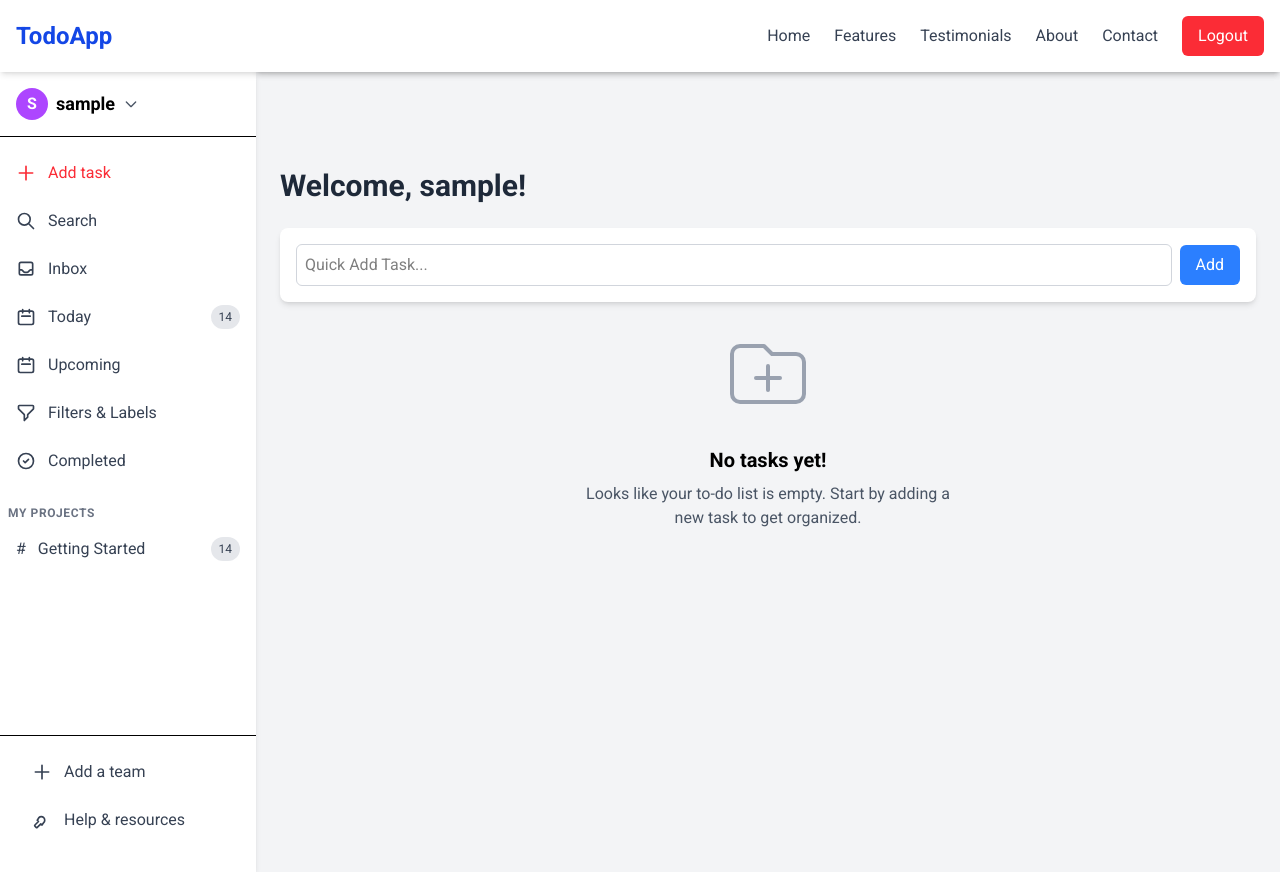
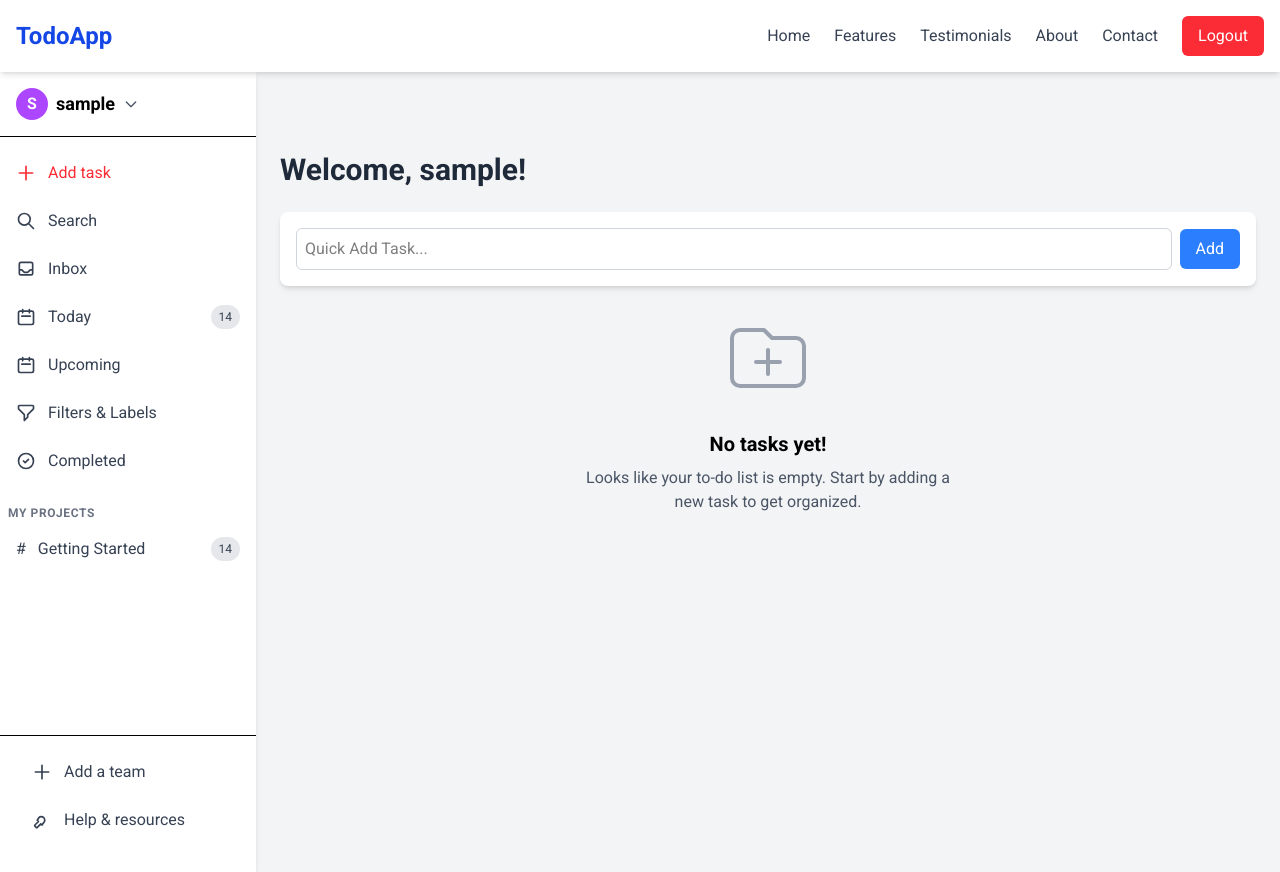
Before and after one commit to MANOJGARJE123/to-do-app, a React (Vite) app in the folder frontend/: page /dashboard in a window 1280 px wide. Built offline with nearby package versions, Linux system fonts and the light colour scheme; no server answers; sample sign-in values are in the browser's storage.

Commit message:
fixes/UI issues in all pages

```diff
--- a/frontend/src/components/Header.jsx
+++ b/frontend/src/components/Header.jsx
@@ -14,7 +14,7 @@ const Header = () => {
   console.log(user);
 
   return (
-    <div className="bg-white shadow-md p-4 flex justify-between items-center fixed top-0 left-64 right-0 z-10">
+    <div className="bg-white shadow-md p-4 flex justify-between items-center fixed top-0 left-64 right-0 z-10 h-16">
       <h1 className="text-xl font-bold">Inbox</h1>
       <div className="flex items-center space-x-4">
         {user != null ? (
--- a/frontend/src/pages/AboutPage.jsx
+++ b/frontend/src/pages/AboutPage.jsx
@@ -3,7 +3,7 @@ import AboutSection from '../components/AboutSection';
 
 const AboutPage = () => {
   return (
-    <div className="pt-16">
+    <div>
       <AboutSection />
     </div>
   );
--- a/frontend/src/pages/ContactPage.jsx
+++ b/frontend/src/pages/ContactPage.jsx
@@ -3,7 +3,7 @@ import ContactSection from '../components/ContactSection';
 
 const ContactPage = () => {
   return (
-    <div className="pt-16">
+    <div>
       <ContactSection />
     </div>
   );
--- a/frontend/src/pages/DashboardPage.jsx
+++ b/frontend/src/pages/DashboardPage.jsx
@@ -95,8 +95,8 @@ function DashboardPage() {
       <Sidebar currentView={currentView} setCurrentView={setCurrentView} />
       <div className="flex-1 flex flex-col overflow-hidden">
         <Header />
-        <main className="flex-1 overflow-x-hidden overflow-y-auto bg-gray-100 mt-16 ml-64">
-          <div className="container mx-auto px-6 py-8">
+        <main className="flex-1 overflow-x-hidden overflow-y-auto bg-gray-100 pt-16 ml-64">
+          <div className="container mx-auto px-6 pt-4 pb-8">
             <h1 className="text-3xl font-bold text-gray-800 mb-6">
               Welcome, {user.username}!
             </h1>
--- a/frontend/src/pages/FeaturesPage.jsx
+++ b/frontend/src/pages/FeaturesPage.jsx
@@ -3,7 +3,7 @@ import FeaturesSection from '../components/FeaturesSection';
 
 const FeaturesPage = () => {
   return (
-    <div className="pt-16">
+    <div>
       <FeaturesSection />
     </div>
   );
--- a/frontend/src/pages/TestimonialsPage.jsx
+++ b/frontend/src/pages/TestimonialsPage.jsx
@@ -4,7 +4,7 @@ import FullTestimonialsSection from '../components/FullTestimonialsSection';
 
 const TestimonialsPage = () => {
   return (
-    <div className="pt-16">
+    <div>
       <FullTestimonialsSection />
     </div>
   );
```
